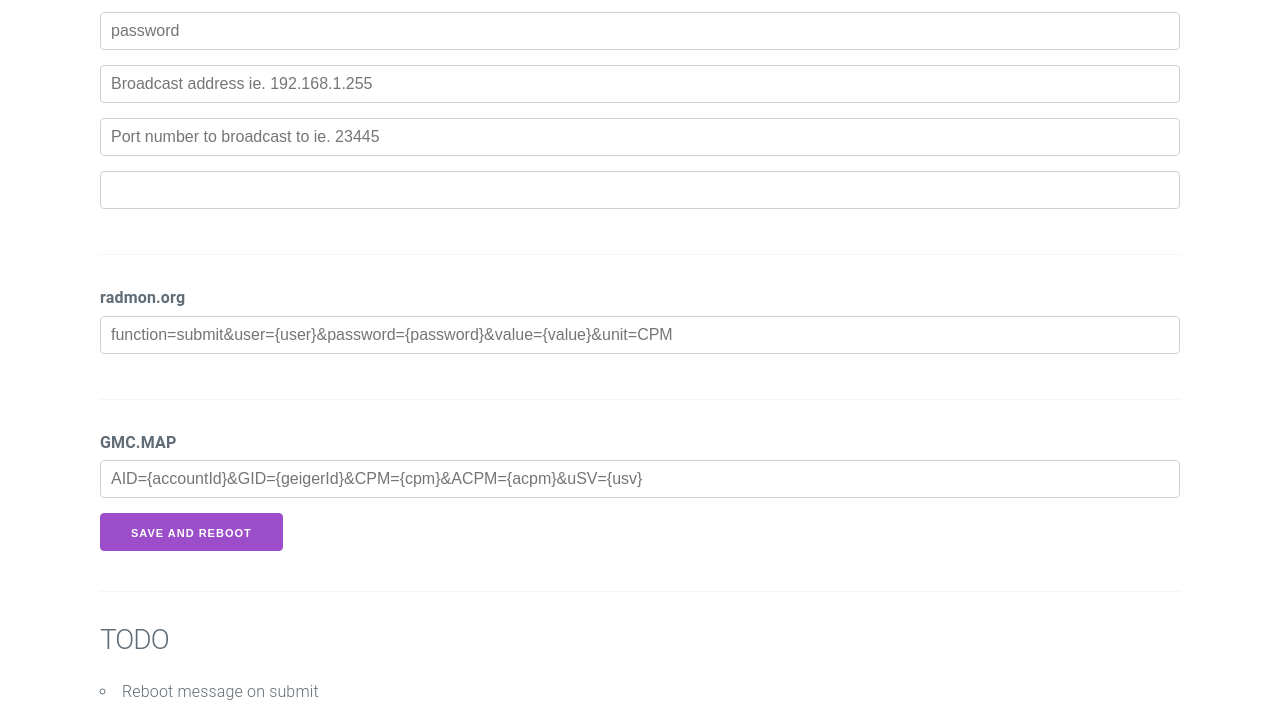
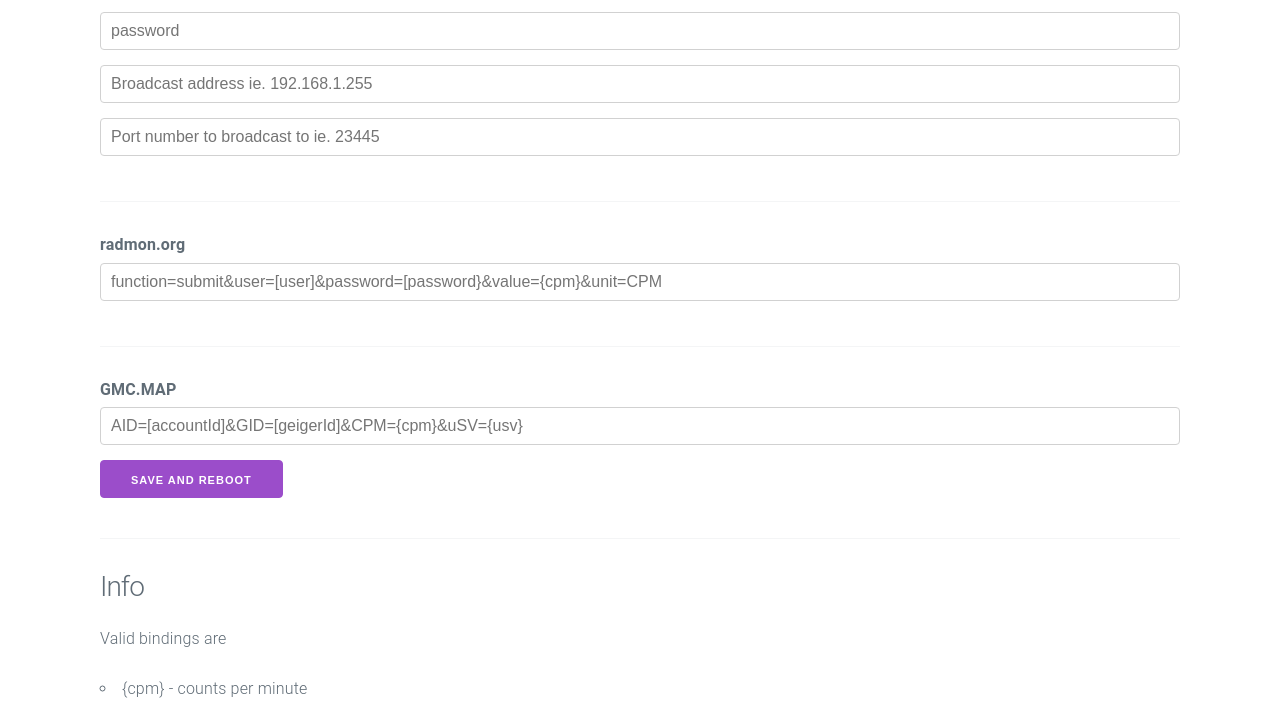
Before and after one commit to nullydragon/Geiger-Counter-Relay, a plain HTML site: page GeigerLoggerNode/index.htm in a window 1280 px wide. Shown: the part 222-931 px from the top of the page. Drawn offline with Linux system fonts and the light colour scheme.

Commit message:
updated html, minor code updates

```diff
--- a/GeigerLoggerNode/index.htm
+++ b/GeigerLoggerNode/index.htm
@@ -18,15 +18,22 @@
         <input type="password" name="pass" placeholder="password" />
         <input type="text" name="bcAddress" placeholder="Broadcast address ie. 192.168.1.255" />
         <input type="text" name="port" placeholder="Port number to broadcast to ie. 23445" />
-        <input type="number" min="1" max="99" name="minsPerUpdate" placeholder=""/>
         <hr />
         <label for="radmon">radmon.org</label>
-        <input type="text" name="radmonUrl" placeholder="function=submit&user={user}&password={password}&value={value}&unit=CPM" />
+        <input type="text" name="radmonUrl" placeholder="function=submit&user=[user]&password=[password}&value={cpm}&unit=CPM" />
         <hr />
         <label for="gmc">GMC.MAP</label>
-        <input type="text" name="gmcUrl" placeholder="AID={accountId}&GID={geigerId}&CPM={cpm}&ACPM={acpm}&uSV={usv}" />
+        <input type="text" name="gmcUrl" placeholder="AID=[accountId]&GID=[geigerId]&CPM={cpm}&uSV={usv}" />
         <input type="submit" value="Save and reboot" class="button" />
     </form>
+
+    <hr />
+    <h3>Info</h3>
+    <p>Valid bindings are</p>
+    <ul>
+        <li>{cpm} - counts per minute</li>
+        <li>{usv} - μSv reading</li>
+    </ul>
 
     <hr />
     <h3>TODO</h3>
```
Also changed, not shown: 5 other files.
